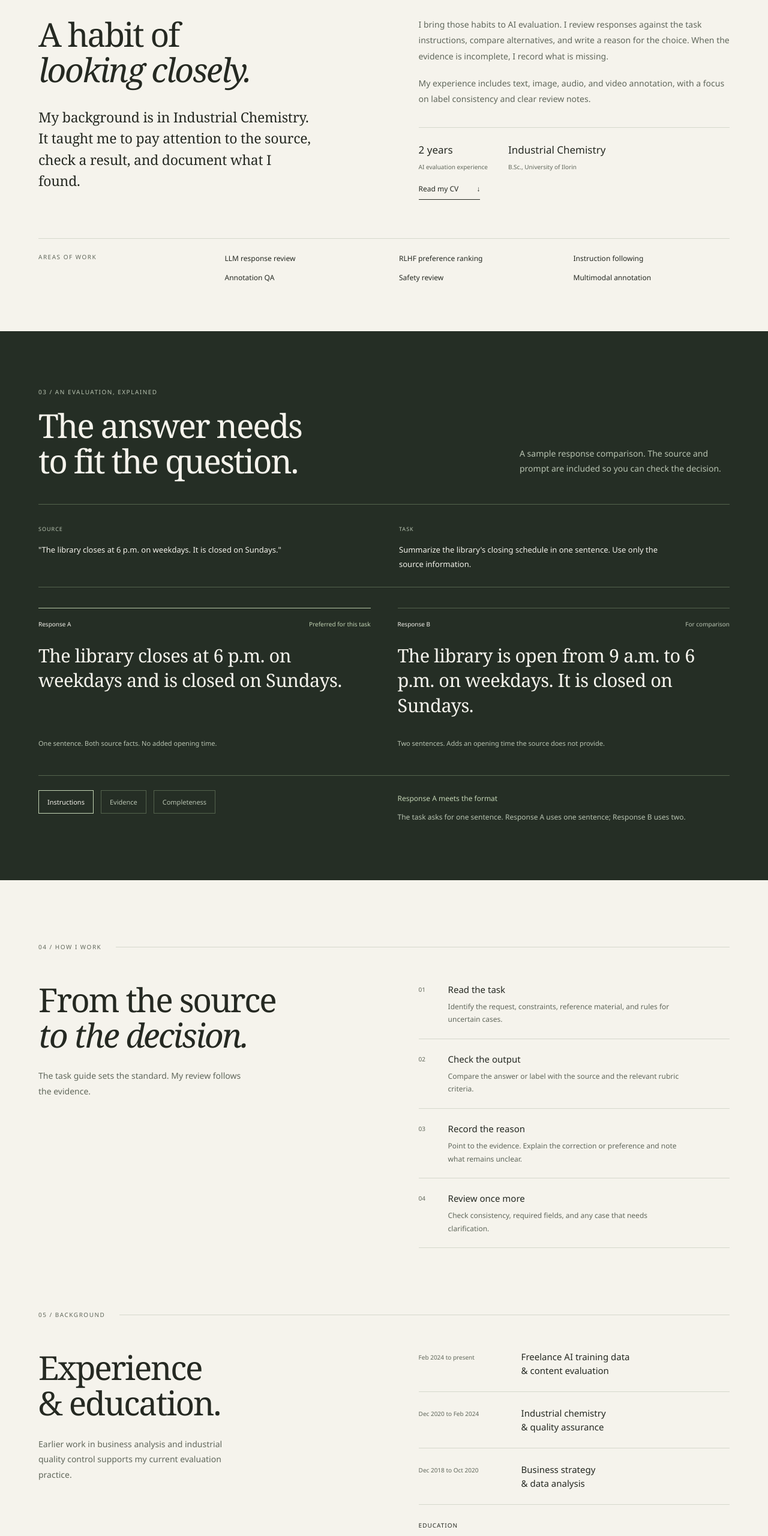
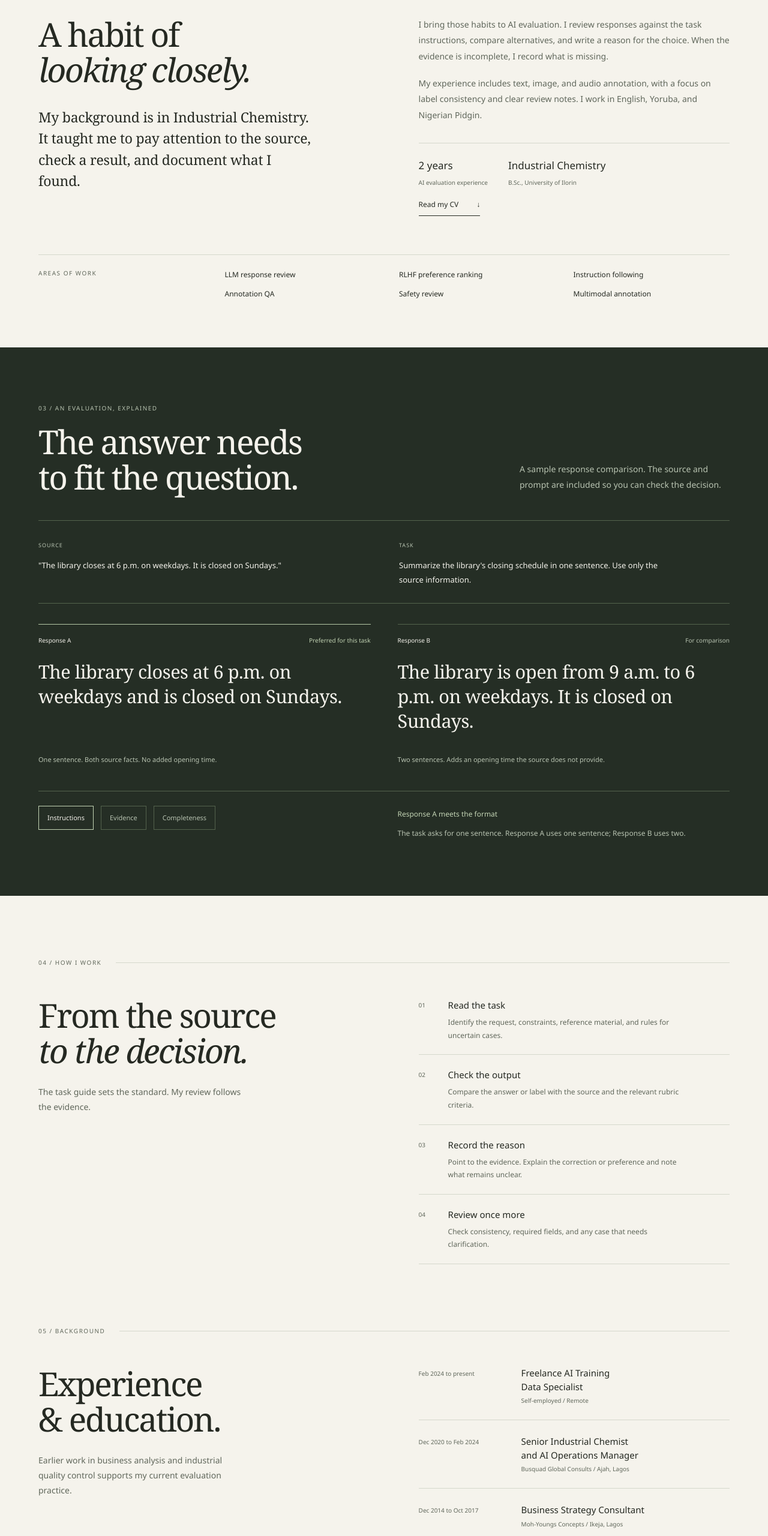
Before and after one commit to bqlekan/bqlekan.github.io, a plain HTML site: page index.html in a window 1280 px wide. Shown: the part 2120-4680 px from the top of the page at 60% size. Drawn offline with Linux system fonts and the light colour scheme.

Commit message:
Update CV, experience history, and contact details

```diff
--- a/assets/js/data.js
+++ b/assets/js/data.js
@@ -1 +1 @@
-window.portfolioData = {name:'Quadri Busari',role:'AI Evaluation Specialist',experience:'Two years',summary:'I compare responses, check their claims against the source, and explain where they meet or miss the task.',cvUrl:'Quadri_Busari_ATS_Optimized_CV.docx',email:'busquadc@gmail.com',navLinks:[{label:'Work',href:'#projects'},{label:'About',href:'#about'},{label:'Evaluation',href:'#dashboard'},{label:'Contact',href:'#contact'}]};
+window.portfolioData = {name:'Quadri Busari',role:'AI Evaluation Specialist',experience:'Two years',summary:'I compare responses, check their claims against the source, and explain where they meet or miss the task.',cvUrl:'assets/cv/Busari_Quadri_CV.pdf',email:'bqlekan@gmail.com',navLinks:[{label:'Work',href:'#projects'},{label:'About',href:'#about'},{label:'Evaluation',href:'#dashboard'},{label:'Contact',href:'#contact'}]};
--- a/index.html
+++ b/index.html
@@ -15,7 +15,7 @@
   <a class="brand" href="#home" aria-label="Quadri Busari, home"><span class="brand-mark" aria-hidden="true">qb.</span><span>Quadri Busari</span></a>
   <button class="nav-toggle" type="button" aria-expanded="false" aria-controls="site-navigation">Menu <span aria-hidden="true">+</span></button>
   <nav class="site-nav" id="site-navigation" aria-label="Primary navigation"><a href="#projects">Work</a><a href="#about">About</a><a href="#dashboard">Evaluation</a><a href="#contact">Contact</a></nav>
-  <a class="header-cv" href="Quadri_Busari_ATS_Optimized_CV.docx" download>Download CV <span aria-hidden="true">&#8595;</span></a>
+  <a class="header-cv" href="assets/cv/Busari_Quadri_CV.pdf" download>Download CV <span aria-hidden="true">&#8595;</span></a>
 </div></header>
 <main>
 <section class="hero container" id="hero" aria-labelledby="hero-title">
@@ -51,7 +51,7 @@
 </section>
 <section class="about-section container" id="about" aria-labelledby="about-title">
   <div class="section-label"><p class="section-index">02 / About</p><span class="section-rule"></span></div>
-  <div class="about-grid"><div><h2 id="about-title">A habit of<br><em>looking closely.</em></h2><p class="about-lead">My background is in Industrial Chemistry. It taught me to pay attention to the source, check a result, and document what I found.</p></div><div class="about-copy"><p>I bring those habits to AI evaluation. I review responses against the task instructions, compare alternatives, and write a reason for the choice. When the evidence is incomplete, I record what is missing.</p><p>My experience includes text, image, audio, and video annotation, with a focus on label consistency and clear review notes.</p><div class="about-facts"><div><span class="fact-value">2 years</span><span>AI evaluation experience</span></div><div><span class="fact-value">Industrial Chemistry</span><span>B.Sc., University of Ilorin</span></div></div><a class="text-link small-link" href="Quadri_Busari_ATS_Optimized_CV.docx" download>Read my CV <span aria-hidden="true">&#8595;</span></a></div></div>
+  <div class="about-grid"><div><h2 id="about-title">A habit of<br><em>looking closely.</em></h2><p class="about-lead">My background is in Industrial Chemistry. It taught me to pay attention to the source, check a result, and document what I found.</p></div><div class="about-copy"><p>I bring those habits to AI evaluation. I review responses against the task instructions, compare alternatives, and write a reason for the choice. When the evidence is incomplete, I record what is missing.</p><p>My experience includes text, image, and audio annotation, with a focus on label consistency and clear review notes. I work in English, Yoruba, and Nigerian Pidgin.</p><div class="about-facts"><div><span class="fact-value">2 years</span><span>AI evaluation experience</span></div><div><span class="fact-value">Industrial Chemistry</span><span>B.Sc., University of Ilorin</span></div></div><a class="text-link small-link" href="assets/cv/Busari_Quadri_CV.pdf" download>Read my CV <span aria-hidden="true">&#8595;</span></a></div></div>
   <div class="expertise-row" id="expertise"><p class="section-index">Areas of work</p><ul><li>LLM response review</li><li>RLHF preference ranking</li><li>Instruction following</li><li>Annotation QA</li><li>Safety review</li><li>Multimodal annotation</li></ul></div>
 </section>
 <section class="evaluation-section" id="dashboard" aria-labelledby="evaluation-title"><div class="container">
@@ -66,8 +66,8 @@
 </section>
 <section class="background-section container" id="timeline" aria-labelledby="background-title">
   <div class="section-label"><p class="section-index">05 / Background</p><span class="section-rule"></span></div>
-  <div class="background-grid"><div><h2 id="background-title">Experience<br>&amp; education.</h2><p class="section-description">Earlier work in business analysis and industrial quality control supports my current evaluation practice.</p></div><div><div class="career-row"><p>Feb 2024 to present</p><h3>Freelance AI training data<br>&amp; content evaluation</h3></div><div class="career-row"><p>Dec 2020 to Feb 2024</p><h3>Industrial chemistry<br>&amp; quality assurance</h3></div><div class="career-row"><p>Dec 2018 to Oct 2020</p><h3>Business strategy<br>&amp; data analysis</h3></div><div class="education-note" id="certifications"><h3>Education</h3><p>B.Sc. Industrial Chemistry, University of Ilorin</p><p>Diploma in Business Administration, Ire Polytechnic</p></div><div class="tools-note"><h3>Tools</h3><p>Python, SQL, Excel, Google Sheets, CVAT, Labelbox, Label Studio</p></div></div></div>
+  <div class="background-grid"><div><h2 id="background-title">Experience<br>&amp; education.</h2><p class="section-description">Earlier work in business analysis and industrial quality control supports my current evaluation practice.</p></div><div><div class="career-row"><p>Feb 2024 to present</p><div class="career-content"><h3>Freelance AI Training<br>Data Specialist</h3><p>Self-employed / Remote</p></div></div><div class="career-row"><p>Dec 2020 to Feb 2024</p><div class="career-content"><h3>Senior Industrial Chemist<br>and AI Operations Manager</h3><p>Busquad Global Consults / Ajah, Lagos</p></div></div><div class="career-row"><p>Dec 2014 to Oct 2017</p><div class="career-content"><h3>Business Strategy Consultant</h3><p>Moh-Youngs Concepts / Ikeja, Lagos</p></div></div><div class="education-note" id="education"><h3>Education</h3><p>B.Sc. Industrial Chemistry, University of Ilorin</p><p>Diploma in Business Administration (Data-Driven Strategic Management), Ire Polytechnic</p></div><div class="education-note" id="certifications"><h3>Certification</h3><p>Certified Data Annotation Specialist, Micro1 (2026)</p></div><div class="tools-note"><h3>Tools and formats</h3><p>CVAT, Labelbox, V7 Darwin, SuperAnnotate, Label Studio, RectLabel, VGG Image Annotator, SQL, JSON, XML, COCO, YOLO, Pascal VOC</p></div></div></div>
 </section>
-<section class="contact-section" id="contact" aria-labelledby="contact-title"><div class="container"><p class="section-index">Get in touch</p><div class="contact-grid"><h2 id="contact-title">Let's talk<br><em>about the work.</em></h2><div><p>Available for remote AI evaluation, data annotation, and annotation QA roles.</p><a class="contact-email" href="mailto:busquadc@gmail.com">busquadc@gmail.com <span aria-hidden="true">&#8599;</span></a><div class="contact-links"><a href="https://www.linkedin.com/in/bqlekan" target="_blank" rel="noopener noreferrer">LinkedIn <span aria-hidden="true">&#8599;</span></a><a href="Quadri_Busari_ATS_Optimized_CV.docx" download>Download CV <span aria-hidden="true">&#8595;</span></a></div></div></div><footer class="footer"><span>Quadri Busari</span><span>Lagos, Nigeria / Remote worldwide</span><a href="#home">Back to top <span aria-hidden="true">&#8593;</span></a></footer></div></section>
+<section class="contact-section" id="contact" aria-labelledby="contact-title"><div class="container"><p class="section-index">Get in touch</p><div class="contact-grid"><h2 id="contact-title">Let's talk<br><em>about the work.</em></h2><div><p>Available for remote AI evaluation, data annotation, and annotation QA roles.</p><a class="contact-email" href="mailto:bqlekan@gmail.com">bqlekan@gmail.com <span aria-hidden="true">&#8599;</span></a><div class="contact-links"><a href="https://www.linkedin.com/in/bqlekan" target="_blank" rel="noopener noreferrer">LinkedIn <span aria-hidden="true">&#8599;</span></a><a href="assets/cv/Busari_Quadri_CV.pdf" download>Download CV <span aria-hidden="true">&#8595;</span></a></div></div></div><footer class="footer"><span>Quadri Busari</span><span>Lagos, Nigeria / Remote worldwide</span><a href="#home">Back to top <span aria-hidden="true">&#8593;</span></a></footer></div></section>
 </main><script src="assets/js/data.js" defer></script><script src="assets/js/main.js" defer></script><script src="assets/js/animations.js" defer></script>
 </body></html>
```
Also changed, not shown: 5 other files.
